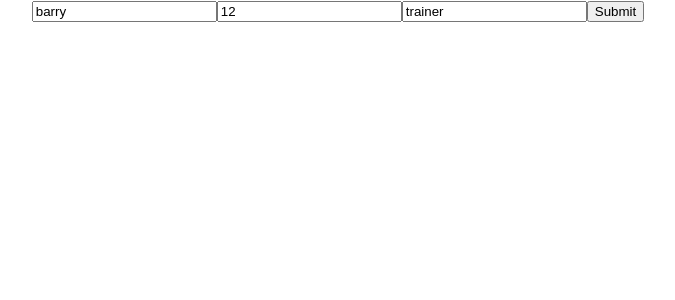
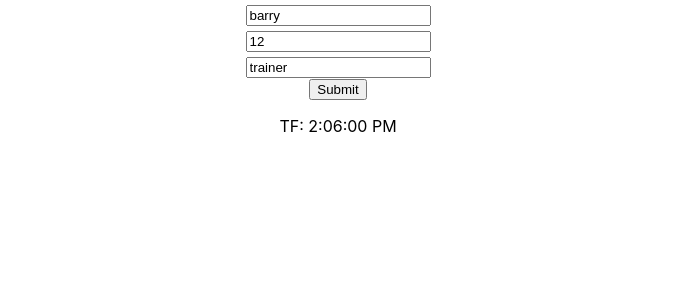
Before and after one commit to JHarry444/BAE-React, a React (Create React App) app: page / in a window 1280 px wide. Shown: the top 300 px of the page, without its empty margins (302-977 px from the left). Built offline with nearby package versions, Linux system fonts and the light colour scheme.

Commit message:
added destructuring

```diff
--- a/src/App.css
+++ b/src/App.css
@@ -2,37 +2,8 @@
   text-align: center;
 }
 
-.App-logo {
-  height: 40vmin;
-  pointer-events: none;
+.App input {
+  display: block;
+  margin: auto;
+  margin-top: 5px;
 }
-
-@media (prefers-reduced-motion: no-preference) {
-  .App-logo {
-    animation: App-logo-spin infinite 20s linear;
-  }
-}
-
-.App-header {
-  background-color: #282c34;
-  min-height: 100vh;
-  display: flex;
-  flex-direction: column;
-  align-items: center;
-  justify-content: center;
-  font-size: calc(10px + 2vmin);
-  color: white;
-}
-
-.App-link {
-  color: #61dafb;
-}
-
-@keyframes App-logo-spin {
-  from {
-    transform: rotate(0deg);
-  }
-  to {
-    transform: rotate(360deg);
-  }
-}
--- a/src/Trainer.jsx
+++ b/src/Trainer.jsx
@@ -1,12 +1,12 @@
-// import PropTypes from 'prop-types';
+import PropTypes from 'prop-types';
 
-const Trainer = (props) => {
-    console.log("PROPS: ", props);
+const Trainer = ({ name, age, jobTitle }) => {
+
     return (
         <div>
-            <h3>{props.name}</h3>
-            <p>Age: {props.age}</p>
-            <p>JobTitle: {props.jobTitle}</p>
+            <h3>{name}</h3>
+            <p>Age: {age}</p>
+            <p>JobTitle: {jobTitle}</p>
         </div>
     );
 }
@@ -19,8 +19,8 @@ Trainer.defaultProps = {
     jobTitle: "DevOps wizard"
 }
 
-// Trainer.propTypes = {
-//     name: PropTypes.string.isRequired,
-//     age: PropTypes.number.isRequired,
-//     jobTitle: PropTypes.string.isRequired
-// }
+Trainer.propTypes = {
+    name: PropTypes.string.isRequired,
+    age: PropTypes.number.isRequired,
+    jobTitle: PropTypes.string.isRequired
+}
--- a/src/TrainerForm.jsx
+++ b/src/TrainerForm.jsx
@@ -9,10 +9,11 @@ const TrainerForm = () => {
 
     return (
         <form>
-            <input placeholder="name" value={name} onChange={(event) => setName(event.target.value)}/>
-            <input placeholder="age" value={age} onChange={(e) => setAge(e.target.value)} />
-            <input placeholder="job title" value={jobTitle} onChange={(e) => setJobTitle(e.target.value)}/>
+            <input placeholder="name" value={name} onInput={(event) => setName(event.target.value)}/>
+            <input placeholder="age" value={age} onInput={(e) => setAge(e.target.value)} />
+            <input placeholder="job title" value={jobTitle} onInput={(e) => setJobTitle(e.target.value)}/>
             <button type="button">Submit</button>
+            <p>TF: {new Date().toLocaleTimeString()}</p>
         </form>
     )
 }
```
